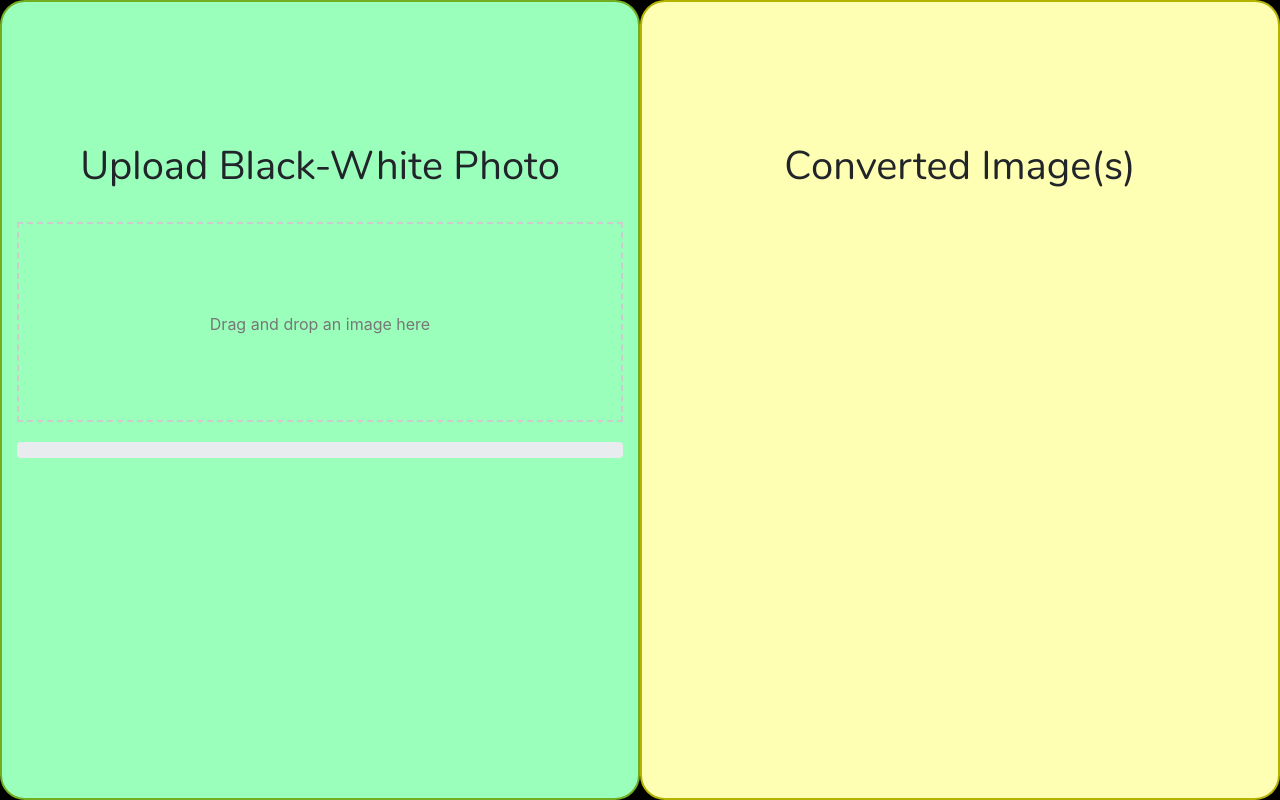
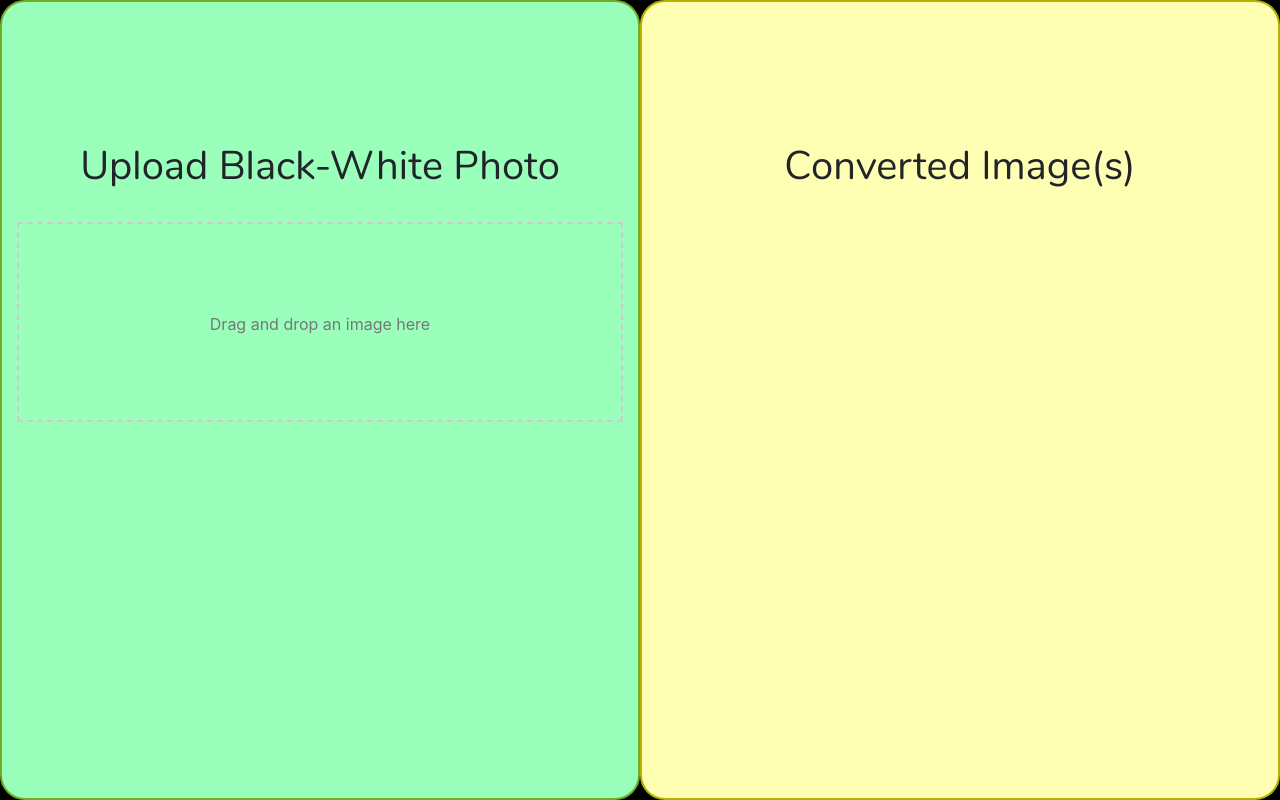
Before and after one commit to TheOnionSeed/BWColor-ML, a Flask app: page / in a window 1280 px wide. Run offline with Flask 2, Linux system fonts and the light colour scheme; some libraries are stand-ins or nearby versions.

Commit message:
removed comments and unnecessary stuff in index.html

```diff
--- a/server/templates/index.html
+++ b/server/templates/index.html
@@ -26,22 +26,6 @@
                Drag and drop an image here
             </div>
 
-            <!-- Progress Bar -->
-            <div class="progress">
-               <!--<div class="progress-bar" role="progressbar" aria-valuenow="60" aria-valuemin="0" aria-valuemax="100" style="width: 60%;">
-                  <span class="sr-only">60% Complete</span>
-               </div>-->
-            </div>
-
-            <!-- Upload Finished -->
-            <!--<div class="js-upload-finished">
-               <h3>Processed files</h3>
-               <div class="list-group">
-                   <a href="#" class="list-group-item list-group-item-success"><span class="badge alert-success pull-right">Success</span>image-01.jpg</a>
-                   <a href="#" class="list-group-item list-group-item-success"><span class="badge alert-success pull-right">Success</span>image-02.jpg</a>
-               </div>
-            </div>-->
-
          </div>
 
          <div class="center ConvertBG col-sm-6 rcornersY">
```
